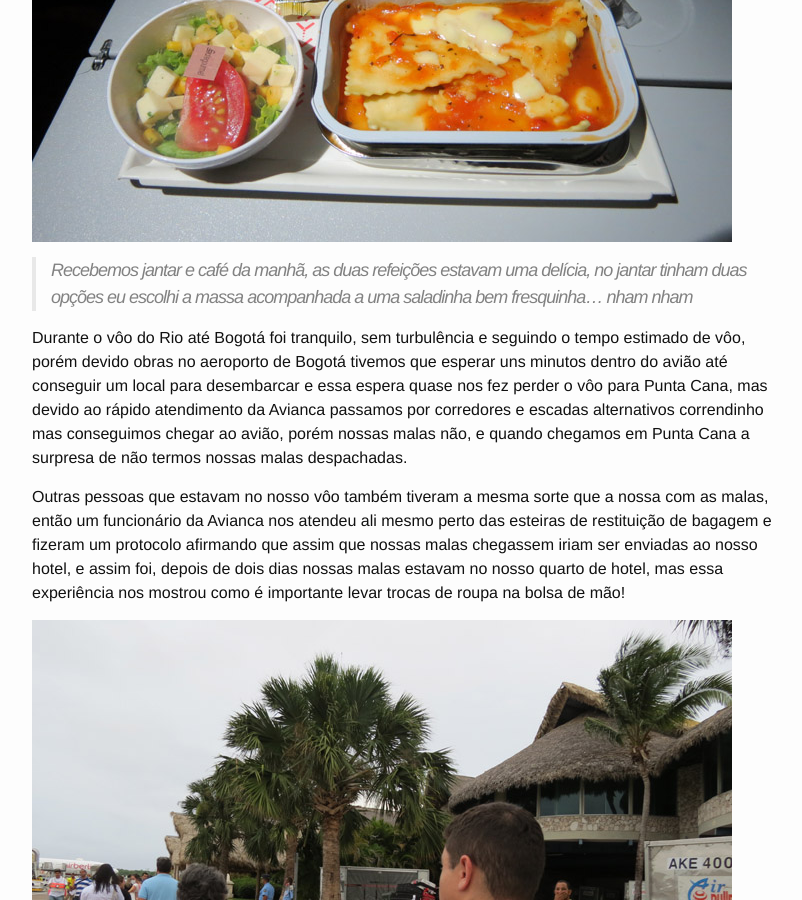
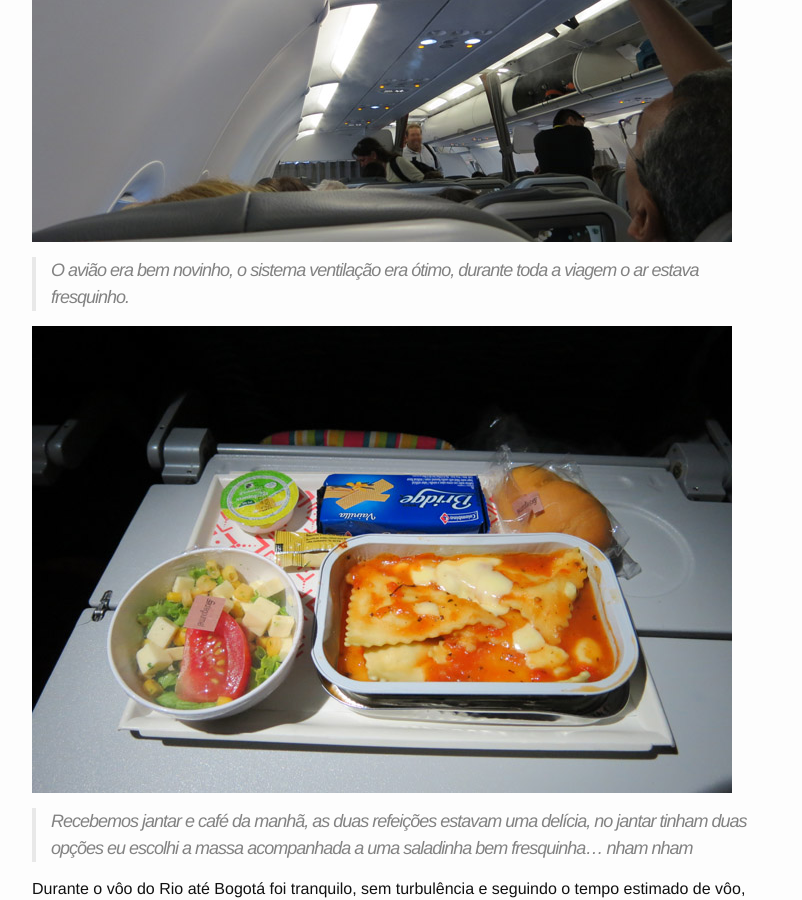
Before and after one commit to ruanltbg/viajandonasferias, a Jekyll site: the page built from _posts/2016-07-01-Punta-Cana-Parte1.md, in a window 1280 px wide and 900 px high, scrolled down 1899 px. Shown: the whole window, without its empty margins (238-1040 px from the left). Built offline with Jekyll 4.4.1, drawn with Linux system fonts in a browser that asks for light colours.

Commit message:
Update 2016-07-01-Punta-Cana-Parte1.md

```diff
--- a/_posts/2016-07-01-Punta-Cana-Parte1.md
+++ b/_posts/2016-07-01-Punta-Cana-Parte1.md
@@ -13,13 +13,16 @@ A escolha por julho na verdade se deu em função de uma promoção de passagem
 
 Nosso vôo foi pela Avianca na classe econômica, companhia aérea muito séria, o avião confortável tinha opções de entretenimento e serviço de bordo muito bom. Decolamos do aeroporto Galeão no Rio de Janeiro com escala em Bogotá – Colômbia para depois chegar em Punta Cana.
 
-![Aviao Avianca](http://www.viajandonasferias.com.br/imagens/post2/aviao1.jpg)
+![Aviao Avianca](http://www.viajandonasferias.com.br/imagens/post2/aviao.jpg)
 > O monitor disponível era touch screen e ainda possuía controle para facilitar usar o entretenimento no seu assento. Filmes, séries de tv e jogos estavam disponíveis bem como detalhes de percurso da viagem.
 
-![Aviao Avianca](http://www.viajandonasferias.com.br/imagens/post2/aviao2.jpg)
+![Aviao Avianca](http://www.viajandonasferias.com.br/imagens/post2/aviao1.jpg)
 > A distância entre um assento e outro também é muito bom e bem confortável.
 
-![Aviao Avianca](http://www.viajandonasferias.com.br/imagens/post2/aviao3.jpg)
+![Aviao Avianca](http://www.viajandonasferias.com.br/imagens/post2/aviao2.jpg)
+> O avião era bem novinho, o sistema ventilação era ótimo, durante toda a viagem o ar estava fresquinho.
+
+![Aeroporto de Punta Cana](http://www.viajandonasferias.com.br/imagens/post2/aviao3.jpg)
 > Recebemos jantar e café da manhã, as duas refeições estavam uma delícia, no jantar tinham duas opções eu escolhi a massa acompanhada a uma saladinha bem fresquinha... nham nham
 
 Durante o vôo do Rio até Bogotá foi tranquilo, sem turbulência e seguindo o tempo estimado de vôo, porém devido obras no aeroporto de Bogotá tivemos que esperar uns minutos dentro do avião até conseguir um local para desembarcar e essa espera quase nos fez perder o vôo para Punta Cana, mas devido ao rápido atendimento da Avianca passamos por corredores e escadas alternativos correndinho mas conseguimos chegar ao avião, porém nossas malas não, e quando chegamos em Punta Cana a surpresa de não termos nossas malas despachadas.
```
